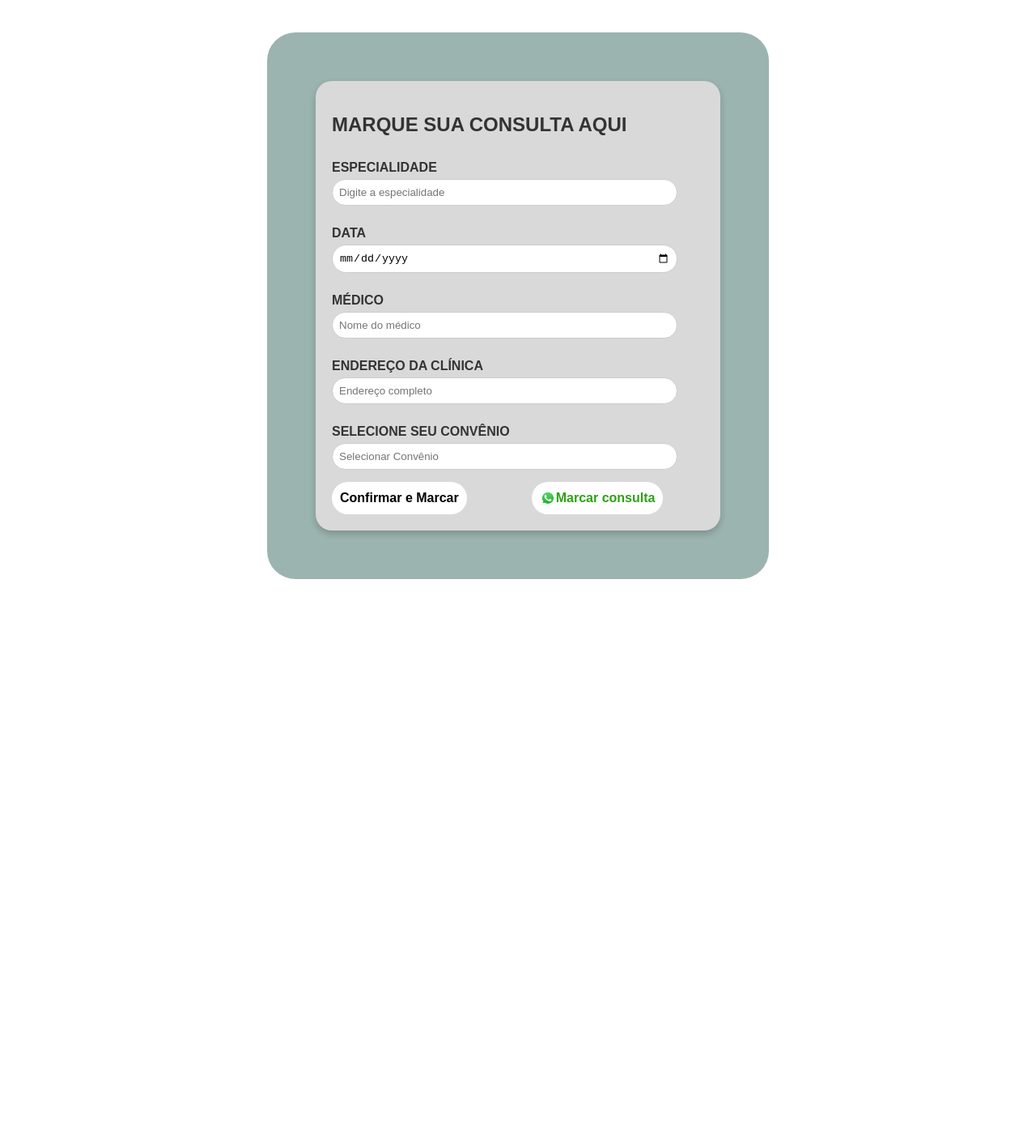
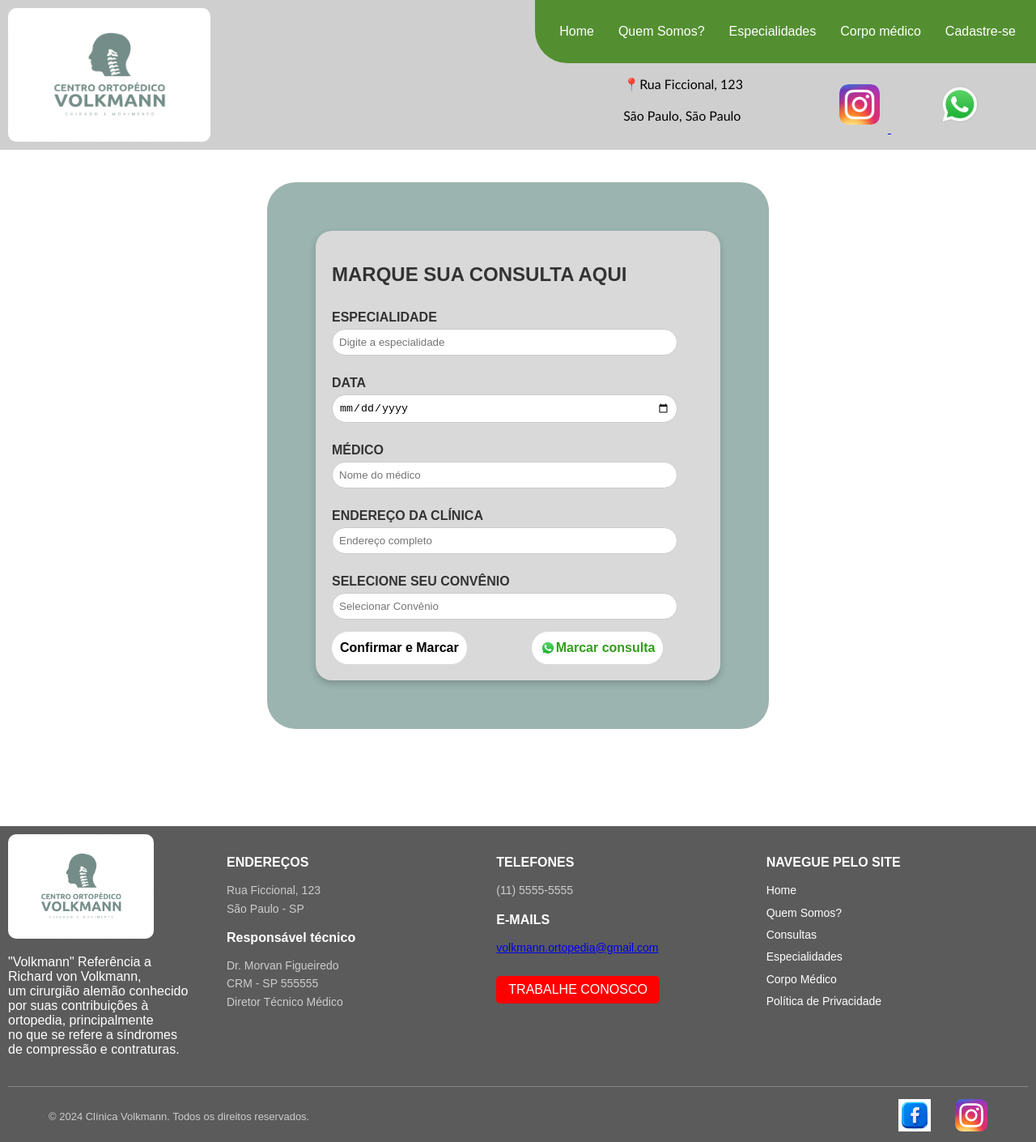
Before and after one commit to gabriel-wav/ClinicaVolkmann, a plain HTML site: page consultas.html in a window 1280 px wide. Shown: the whole page at 81% size. Before the commit the page ends 800 px from the top, so only its background shows below. Drawn offline with Linux system fonts and the light colour scheme.

Commit message:
recuperei footer e header

```diff
--- a/consultas.html
+++ b/consultas.html
@@ -11,6 +11,7 @@
 </head>
 <body>
 
+    <div id="header"></div>
 
     <main>
     <div class="container-pai">
@@ -44,8 +45,7 @@
     </div>
     </main>
 
-
-
+    <div id="footer"></div>
 
 </body>
 </html>
```
Also changed, not shown: 1 other file.
